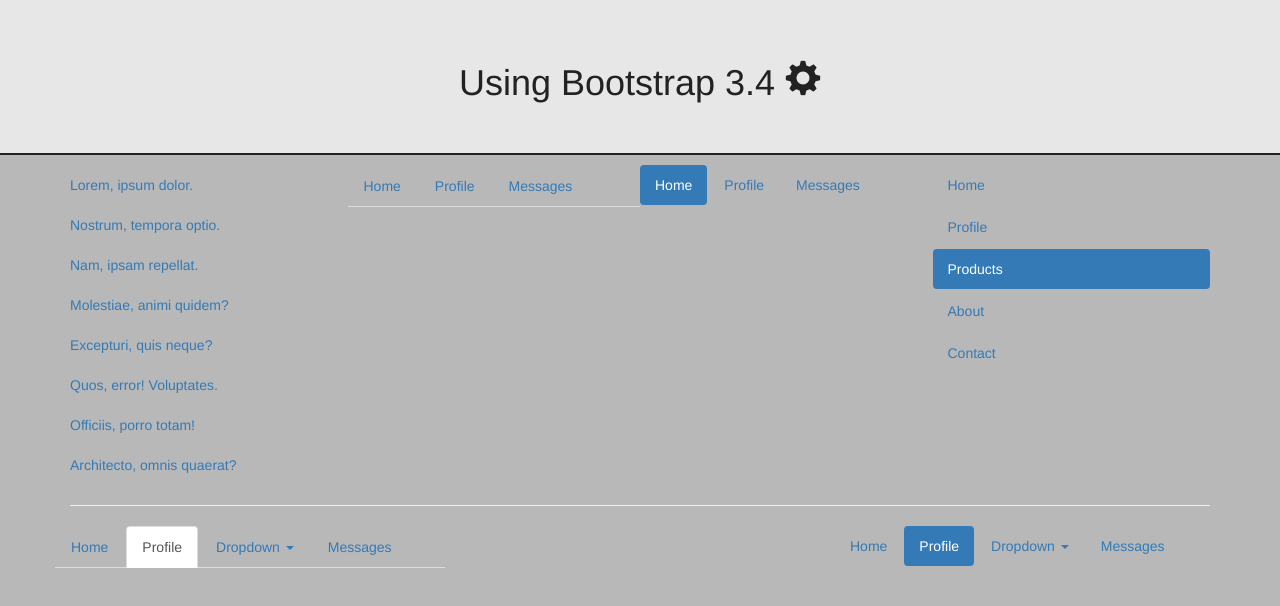
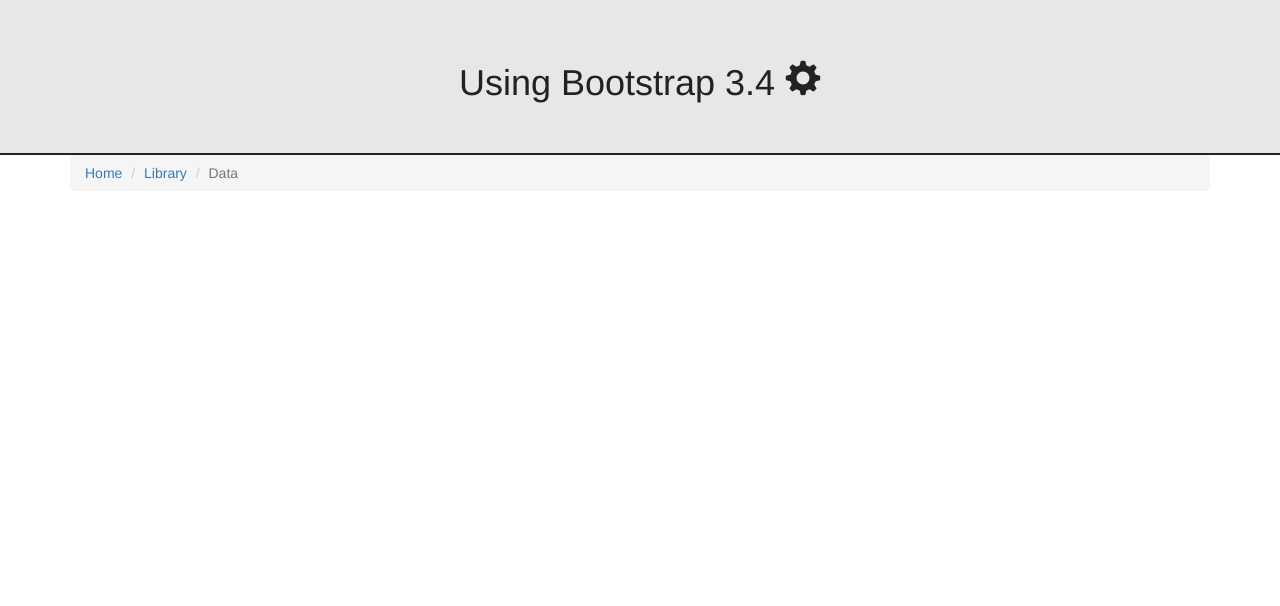
Before and after one commit to amirmohammadhassanabadi/Web-2-Practice---TIT, a website: page index.html in a window 1280 px wide. Drawn offline with nearby package versions, Linux system fonts and the light colour scheme.

Commit message:
session 4 - bootstrap 2 - 12 (breadcrumb)

```diff
--- a/css/style.css
+++ b/css/style.css
@@ -1,6 +1,6 @@
-body{
+/* body{
     background-color: rgb(184, 184, 184);
-}
+} */
 
 header{
     padding: 40px 0;
--- a/index.html
+++ b/index.html
@@ -18,78 +18,11 @@
     </header>
 
     <main class="container">
-        <div class="row">
-            <ul class="nav col-sm-3">
-                <li><a>Lorem, ipsum dolor.</a></li>
-                <li><a>Nostrum, tempora optio.</a></li>
-                <li><a>Nam, ipsam repellat.</a></li>
-                <li><a>Molestiae, animi quidem?</a></li>
-                <li><a>Excepturi, quis neque?</a></li>
-                <li><a>Quos, error! Voluptates.</a></li>
-                <li><a>Officiis, porro totam!</a></li>
-                <li><a>Architecto, omnis quaerat?</a></li>
-            </ul>
-
-            <ul class="nav nav-tabs col-sm-3">
-                <li><a>Home</a></li>
-                <li><a>Profile</a></li>
-                <li><a>Messages</a></li>
-            </ul>
-
-            <ul class="nav nav-pills col-sm-3">
-                <li class="active"><a>Home</a></li>
-                <li><a>Profile</a></li>
-                <li><a>Messages</a></li>
-            </ul>
-
-            <ul class="nav nav-pills nav-stacked col-sm-3">
-                <li><a>Home</a></li>
-                <li><a>Profile</a></li>
-                <li class="active"><a>Products</a></li>
-                <li><a>About</a></li>
-                <li><a>Contact</a></li>
-            </ul>
-        </div>
-        <hr>
-        <div class="row">
-            <ul class="nav nav-tabs col-sm-4">
-                <li><a>Home</a></li>
-                <li class="active"><a>Profile</a></li>
-                <li>
-                    <a class="dropdown-toggle" data-toggle="dropdown" href="#" role="button" aria-haspopup="true"
-                        aria-expanded="false">
-                        Dropdown <span class="caret"></span>
-                    </a>
-                    <ul class="dropdown-menu">
-                        <li><a href="#">Action</a></li>
-                        <li><a href="#">Another action</a></li>
-                        <li><a href="#">Something else here</a></li>
-                        <li role="separator" class="divider"></li>
-                        <li><a href="#">Separated link</a></li>
-                    </ul>
-                </li>
-                <li><a>Messages</a></li>
-            </ul>
-            <div class="col-sm-4"></div>
-            <ul class="nav nav-pills col-sm-4">
-                <li><a>Home</a></li>
-                <li class="active"><a>Profile</a></li>
-                <li>
-                    <a class="dropdown-toggle" data-toggle="dropdown" href="#" role="button" aria-haspopup="true"
-                        aria-expanded="false">
-                        Dropdown <span class="caret"></span>
-                    </a>
-                    <ul class="dropdown-menu">
-                        <li><a href="#">Action</a></li>
-                        <li><a href="#">Another action</a></li>
-                        <li><a href="#">Something else here</a></li>
-                        <li role="separator" class="divider"></li>
-                        <li><a href="#">Separated link</a></li>
-                    </ul>
-                </li>
-                <li><a>Messages</a></li>
-            </ul>
-        </div>
+        <ol class="breadcrumb">
+            <li><a href="#">Home</a></li>
+            <li><a href="#">Library</a></li>
+            <li class="active">Data</li>
+          </ol>
     </main>
 
     <script src="./node_modules/jquery/dist/jquery.min.js"></script>
```
